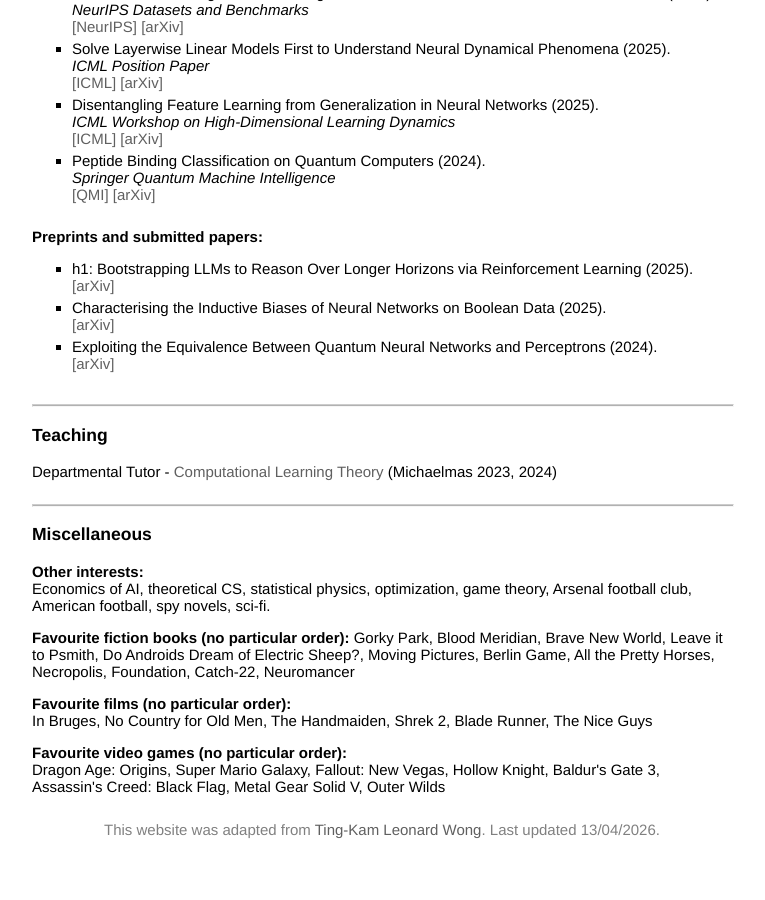
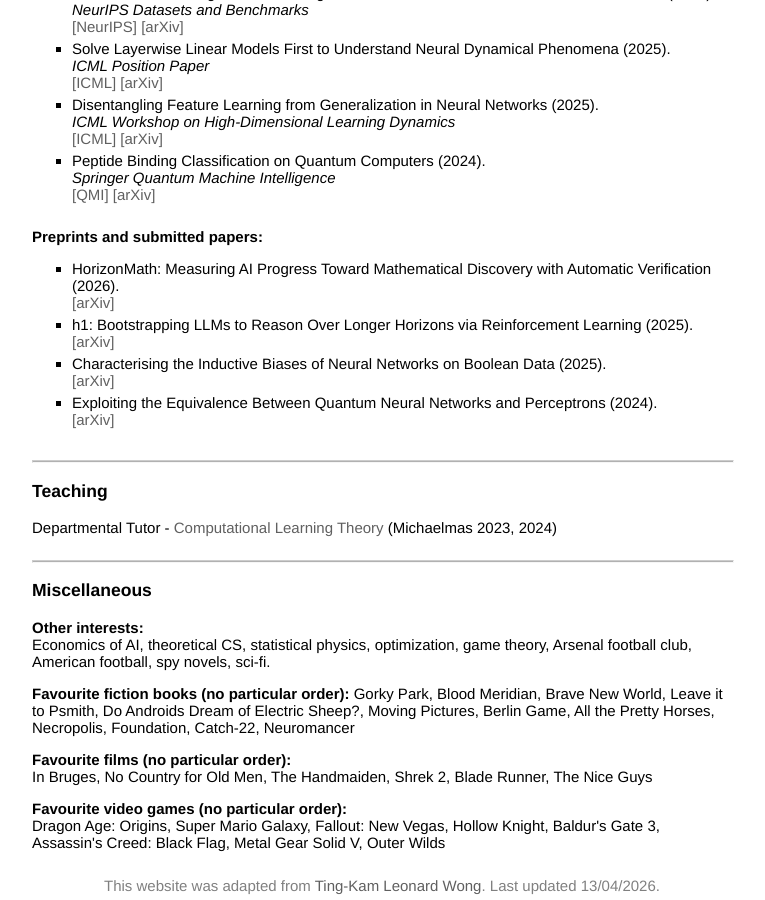
Before and after one commit to le-big-mac/le-big-mac.github.io, a Jekyll site: the page built from index.html, in a window 1280 px wide and 900 px high, scrolled down 1283 px. Shown: the whole window, without its empty margins (258-1023 px from the left). Built offline with Jekyll 4.4.1, drawn with Linux system fonts in a browser that asks for light colours; a style sheet for code colours, icons or effects is not loaded; before the commit the page ends 2131 px from its top, so only the background shows below that.

Commit message:
Add HorizonMath paper to preprints
Co-Authored-By: Claude Opus 4.6 (1M context) <noreply@anthropic.com>

```diff
--- a/index.html
+++ b/index.html
@@ -103,6 +103,9 @@ title: Charles London, University of Oxford
     <b>Preprints and submitted papers:</b><BR>
     <p>
     <ul class="b">
+        <li>HorizonMath: Measuring AI Progress Toward Mathematical Discovery with Automatic Verification (2026).<br>
+            <a href="https://arxiv.org/abs/2603.15617">[arXiv]</a>
+        </li>
         <li>h1: Bootstrapping LLMs to Reason Over Longer Horizons via Reinforcement Learning (2025).<br>
             <a href="https://arxiv.org/abs/2510.07312">[arXiv]</a>
         </li>
```
